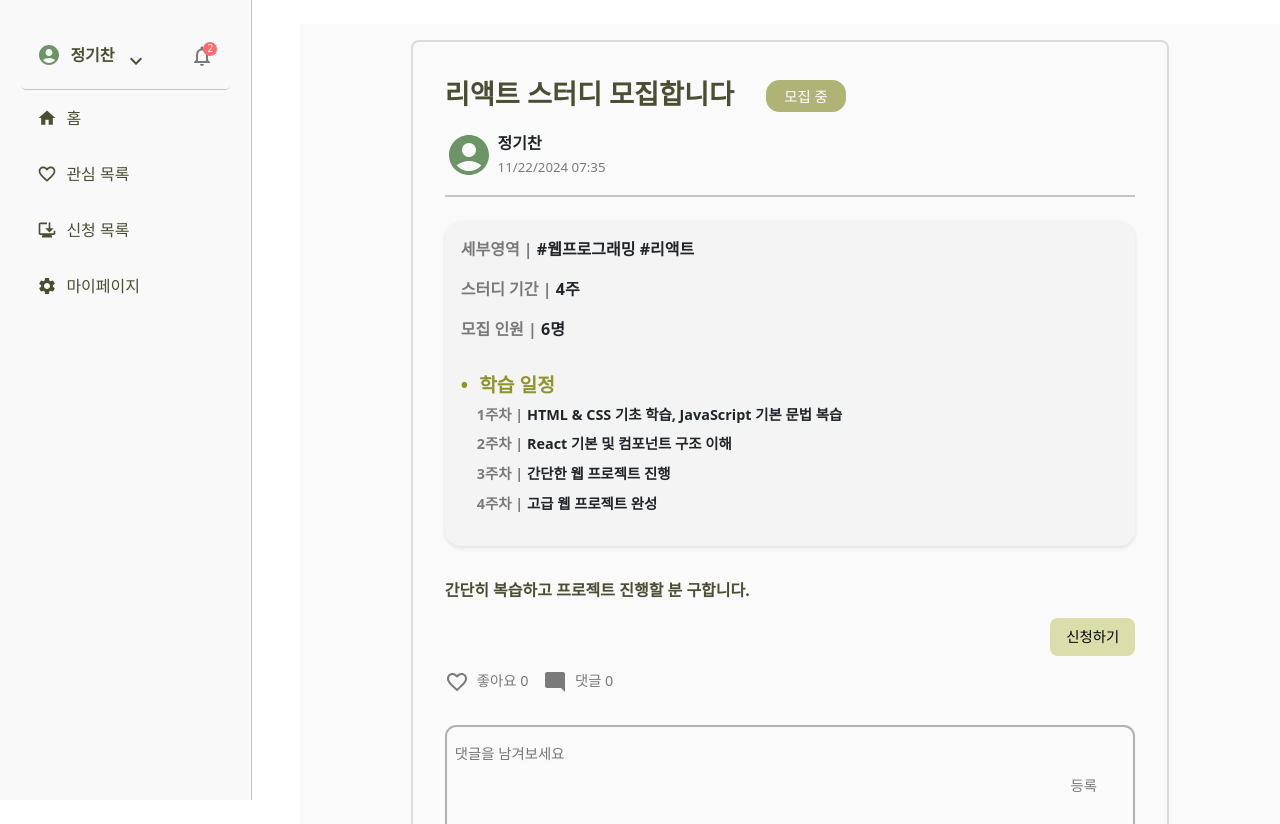
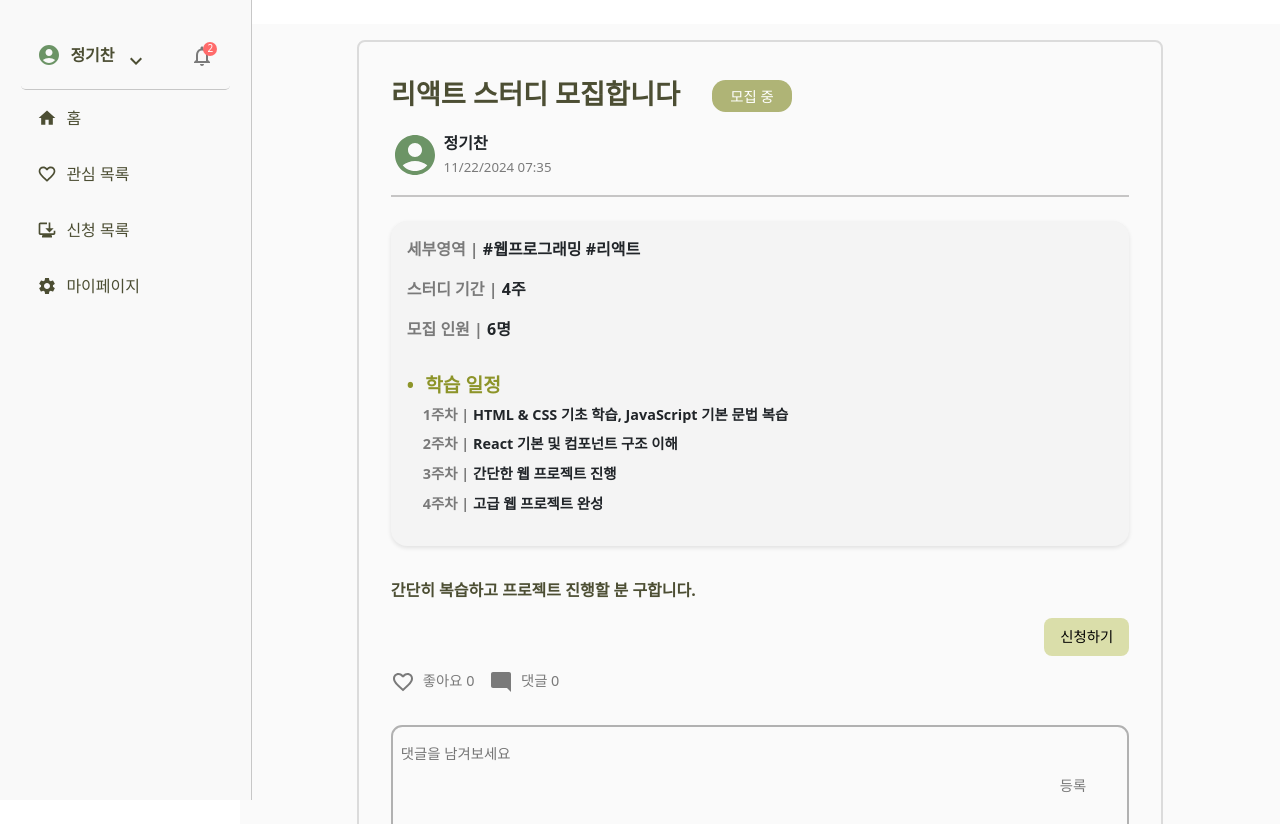
Before and after one commit to bmbx08/Jieum, a React (Create React App) app: page / in a window 1280 px wide. Built offline with nearby package versions, Linux system fonts and the light colour scheme.

Commit message:
check-post......

```diff
--- a/src/default/User.css
+++ b/src/default/User.css
@@ -52,7 +52,6 @@
 
 .dropdown-item {
   border-bottom: 1px solid #ccc;
-  padding: 0.9rem;
   color: #333;
   text-decoration: none;
 }
--- a/src/pages/StudyRecruitPage/StudyRecruitPage.style.css
+++ b/src/pages/StudyRecruitPage/StudyRecruitPage.style.css
@@ -16,7 +16,8 @@
 
 .main-container {
   position: relative;
-  margin-left: 300px;
+  margin-left: 240px;
+  flex: 1;
   padding: 1rem;
   overflow-y: auto;
   display: flex;
--- a/src/pages/StudyRecruitPage/components/Check.css
+++ b/src/pages/StudyRecruitPage/components/Check.css
@@ -24,7 +24,7 @@
   border-radius: 0.5rem;
   width: 80%;
   padding: 2rem;
-  margin: auto;
+  /* margin: auto; */
   background-color: #fafafa;
 }
 
--- a/src/pages/StudyRecruitPage/components/UserComment.css
+++ b/src/pages/StudyRecruitPage/components/UserComment.css
@@ -45,12 +45,14 @@
 .reply-content {
   display: flex;
   flex-direction: row;
+  justify-content: center;
   align-items: center;
   border: 2px solid #b1b1b1;
   border-radius: 0.5rem;
   margin-bottom: 1rem;
   /* margin-top: 1rem; */
   /* gap: 0.5rem; */
+  width: 50%;
 }
 
 .textarea-comment {
@@ -96,7 +98,8 @@
   padding-left: 0.5rem;
   margin-left: 2rem;
   font-size: 0.9rem;
-  border-left: 2px solid #b1b1b1;
+  border-top: 2px solid #b1b1b1;
+  padding: 0.6rem;
 }
 
 /* .reply-box ul li:first-child {
```
